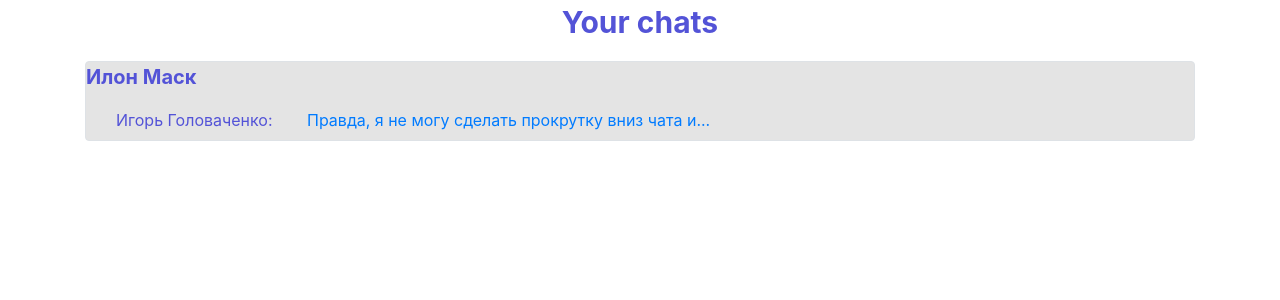
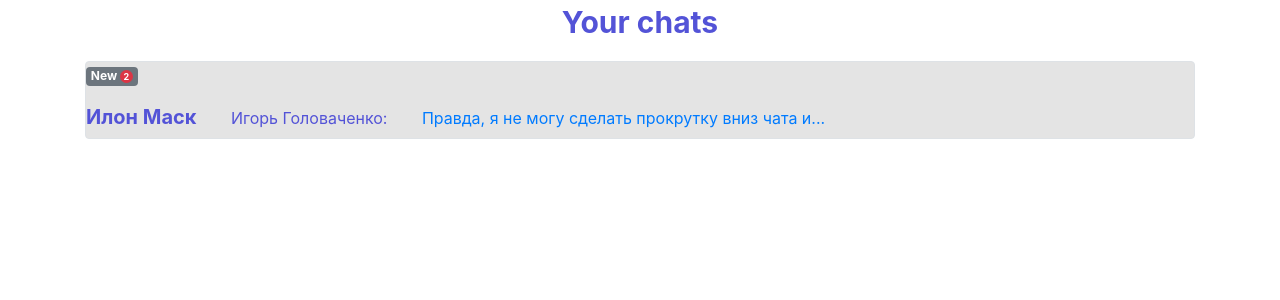
Before and after one commit to WildBoar228/Telegraph, a Flask app: page /my_chats in a window 1280 px wide. Shown: the part 130-430 px from the top of the page. Run offline with Flask 3, Linux system fonts and the light colour scheme; a user stored in the database is signed in; data comes from the database, SQL or seed files in the repository; both versions use the stored data as it was after the commit; some libraries are stand-ins or nearby versions.

Commit message:
Добавлена информация о том, прочитано ли сообщение, и соответствующие уведомления

```diff
--- a/data/messages.py
+++ b/data/messages.py
@@ -18,6 +18,7 @@
                                   default=datetime.datetime.now)
     attached_file = sqlalchemy.Column(sqlalchemy.Integer,
                                   sqlalchemy.ForeignKey("files.id"))
+    is_read = sqlalchemy.Column(sqlalchemy.Boolean, default=False)
 
     def code_text(self, text):
         return ''.join([chr(ord(symb) + 19) for symb in text])
--- a/server.py
+++ b/server.py
@@ -330,6 +330,11 @@
             else:
                 files[msg] = (file, file.path == '')
 
+        if msg.sender_id != current_user.id and not msg.is_read:
+            msg.is_read = True
+            db_sess.merge(msg)
+            db_sess.commit()
+
     root = '/'.join(request.url.split('/')[:-2])
     return render_template('chat.html', title=other.username, messages=messages, other=other, message='', images=images, files=files, none=None, url=root)
 
@@ -446,6 +451,7 @@
     last_sender = {}
     last_msg = {}
     last_files = {}
+    unread_msgs = {}
     for chat in db_sess.query(Chat).all():
         if str(current_user.id) in chat.collaborators.split(', '):
             chats.append(chat)
@@ -454,6 +460,8 @@
             others[chat] = db_sess.query(User).filter(User.id == int(other[0])).first()
 
             messages = db_sess.query(Message).filter(Message.chat_id == chat.id).all()
+            unread_count = len(db_sess.query(Message).filter(Message.chat_id == chat.id).filter(Message.is_read == 0).all())
+            unread_msgs[chat] = unread_count
             if len(messages) > 0:
                 last = max(messages, key=lambda m: m.send_time)
                 last_sender[chat] = db_sess.query(User).filter(User.id == last.sender_id).first()
@@ -472,7 +480,7 @@
                 last_msg[chat] = ''
 
     root = '/'.join(request.url.split('/')[:-1])
-    return render_template('my_chats.html', chats=chats, others=others, last_sender=last_sender, last_msg=last_msg, last_files=last_files, url=root)
+    return render_template('my_chats.html', chats=chats, others=others, last_sender=last_sender, last_msg=last_msg, last_files=last_files, unread_msgs=unread_msgs, url=root)
 
 
 def main():
--- a/templates/chat.html
+++ b/templates/chat.html
@@ -45,6 +45,12 @@
             {% endif %}
 
             <p style="color: #5c5c5c; font-size: 14px; text-align: right; margin-left: 30px; margin-right: 30px; ">{{msg.send_time.strftime('%d/%m/%Y %H:%M')}}</p>
+
+            {% if msg.is_read %}
+            <p style="color: #5353d7; font-size: 16px; margin-left: 30px; margin-right: 30px;">Read</p>
+            {% else %}
+            <p style="color: #5c5c5c; font-size: 16px; margin-left: 30px; margin-right: 30px;">Sent</p>
+            {% endif %}
         </div>
         {% endif %}
         {% endfor %}
--- a/templates/my_chats.html
+++ b/templates/my_chats.html
@@ -12,18 +12,25 @@
 
     {% for chat in chats %}
     <div class="col-md6 border rounded" style="background-color: #e4e4e4; margin-bottom: 10px; margin-top: 10px">
-        <a href="/chat/{{others[chat].id}}" style="">
-            <p style="color: #5353d7; font-weight: bold; font-size: 20px;">{{others[chat].username}}</p>
+        {% if unread_msgs[chat] > 0 %}
+        <p style="color: #ffffff"><span class="badge bg-secondary">New  <span class="badge rounded-pill bg-danger">{{unread_msgs[chat]}}</span></span></p>
+        {% endif %}
+        <a href="/profile/{{others[chat].id}}" style="color: #5353d7; font-weight: bold; font-size: 20px;">{{others[chat].username}}</a>
         {% if last_sender[chat] != '' %}
         <label style="color: #5353d7; font-size: 16px; margin-left: 30px;">{{last_sender[chat].username}}:</label>
-            <label style="font-size: 16px; margin-left: 30px; margin-right: 30px;">{{last_msg[chat]}}</label>
+
         {% if chat in last_files.keys() %}
-            <label style="font-size: 16px; margin-left: 30px; margin-right: 30px;"><span class="fa fa-file"></span> {{last_files[chat]}}</label>
+        <a href="/chat/{{others[chat].id}}" style="font-size: 16px; margin-left: 30px; margin-right: 30px;">
+            {{last_msg[chat]}}<label style="font-size: 16px; margin-left: 30px; margin-right: 30px;"><span class="fa fa-file"></span> {{last_files[chat]}}</label>
+        </a>
+        {% else %}
+        <a href="/chat/{{others[chat].id}}" style="font-size: 16px; margin-left: 30px; margin-right: 30px;">
+            {{last_msg[chat]}}
+        </a>
         {% endif %}
         {% else %}
         <label style="color: #5353d7; font-size: 16px; margin-left: 30px;">No messages</label>
         {% endif %}
-        </a>
     </div>
     {% endfor %}
 
```
Also changed, not shown: db/users.db. Lines whose indentation alone changed are shown as unchanged.
